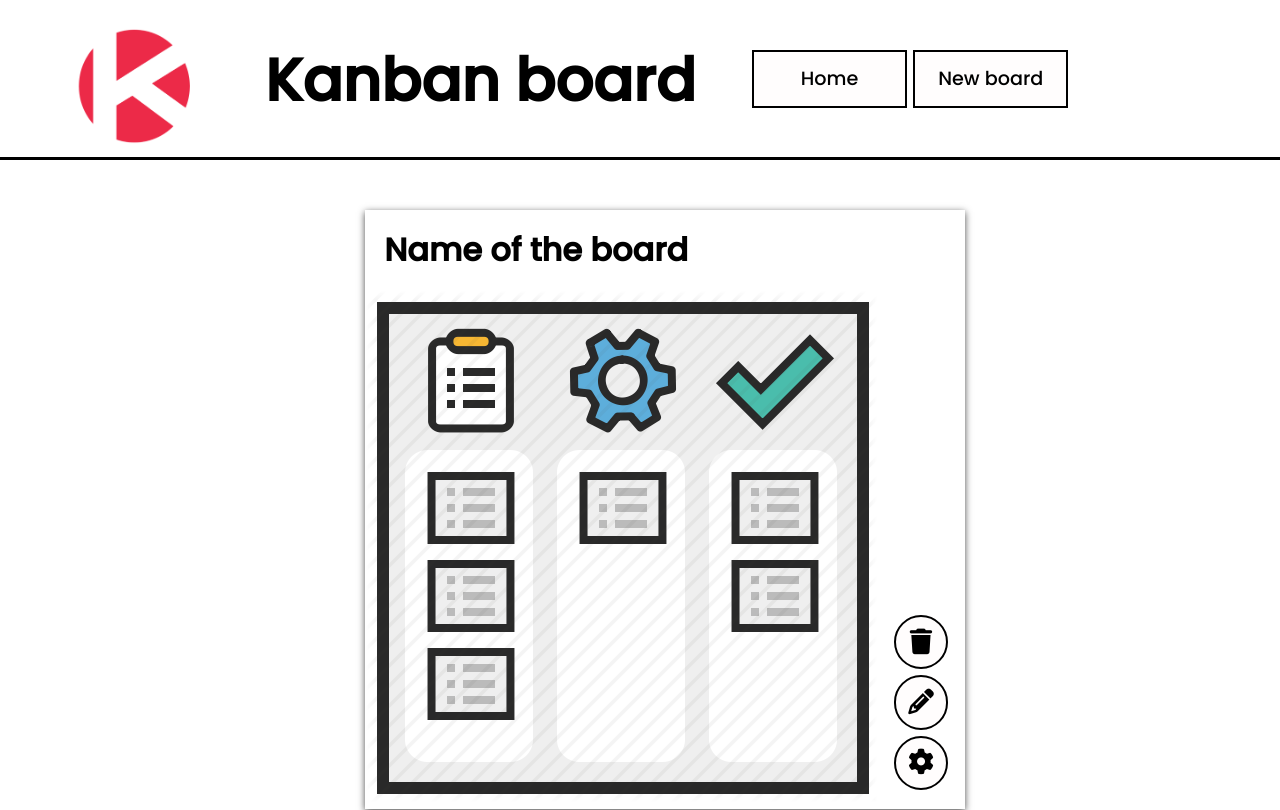
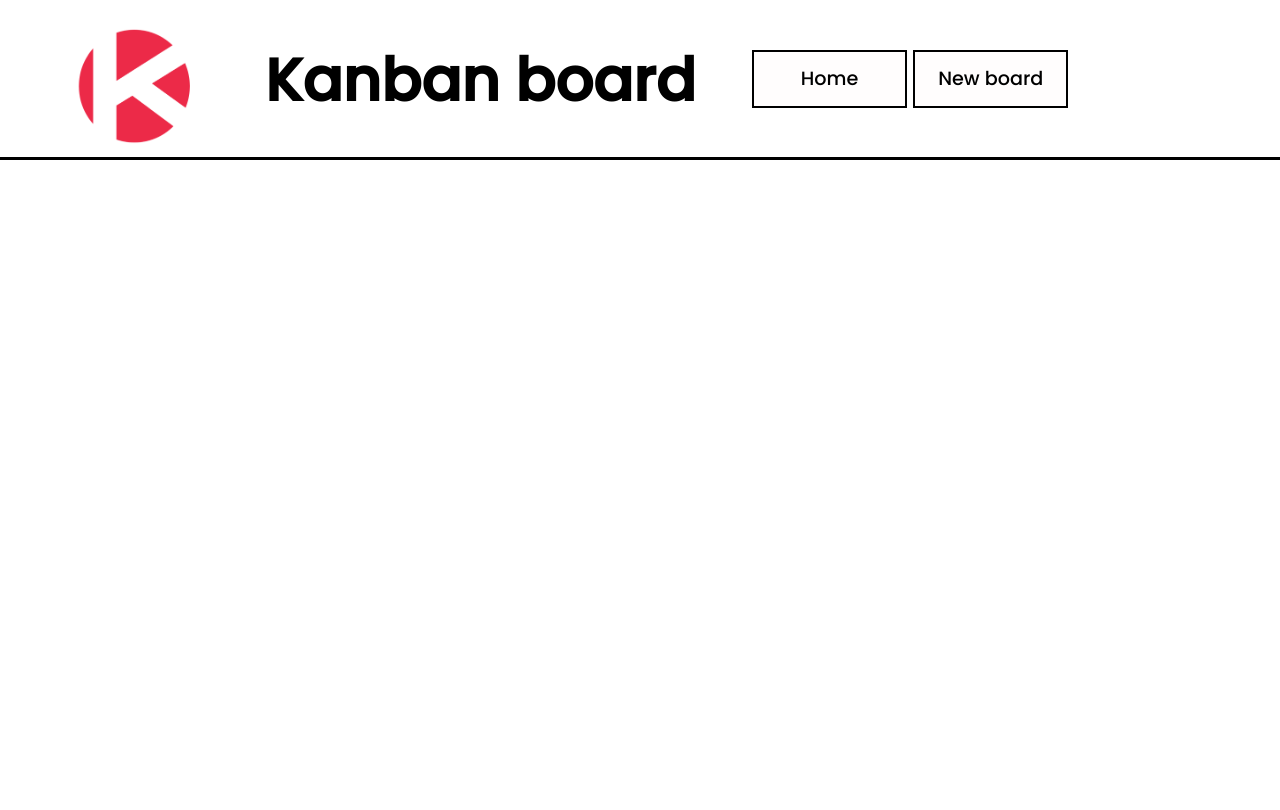
Before and after one commit to bartnar/Kanban, a plain HTML site: page views/index.html in a window 1280 px wide. Drawn offline with nearby package versions, Linux system fonts and the light colour scheme.

Commit message:
sample board on index.html was removed; settings button now enters board insted of doing nothing

```diff
--- a/js/main.js
+++ b/js/main.js
@@ -164,11 +164,12 @@ function createBoard() {
     btnRoundContainer.append(roundBtn);
   }
 
-  // Close modal and clear it's input
+  // Close modal, clear it's input and runs essential functions
   closeModal();
   clearInput();
   deletion();
   changeName();
+  getIntoBoard();
 }
 
 // ! End of Adding new board in HTML with JS
@@ -186,9 +187,7 @@ function deletion() {
   });
 }
 
-// ! Delete board
-
-// Edit boards name
+// !Edit boards name
 function changeName() {
   let changeButtons = document
     .getElementById(["wall-of-boards"])
@@ -216,3 +215,16 @@ function changeName() {
     });
   });
 }
+
+// !Board settings(just enters the board)
+
+function getIntoBoard() {
+  let settingsButtons = document
+    .getElementById(["wall-of-boards"])
+    .getElementsByClassName("boardSettings");
+  Array.from(settingsButtons).forEach(function(settingsButton) {
+    settingsButton.addEventListener("click", () => {
+      location.href = "/views/board.html";
+    });
+  });
+}
--- a/views/index.html
+++ b/views/index.html
@@ -47,25 +47,7 @@
     </div>
     <main>
       <div id="app">
-        <section id="wall-of-boards" class="wall-of-boards">
-          <div class="board-wrapper">
-            <div id="board" class="board">
-              <h3 class="board-title">Name of the board</h3>
-              <a href="/views/board.html" class="desk"
-                ><img src="/img/board.png" alt="board"
-              /></a>
-              <div class="btn-round-container">
-                <button class="round btn">
-                  <i class="fas fa-trash boardDelete"></i>
-                </button>
-                <button class="round btn">
-                  <i class="fas fa-pencil-alt"></i>
-                </button>
-                <button class="round btn"><i class="fas fa-cog"></i></button>
-              </div>
-            </div>
-          </div>
-        </section>
+        <section id="wall-of-boards" class="wall-of-boards"></section>
       </div>
     </main>
     <script
```
